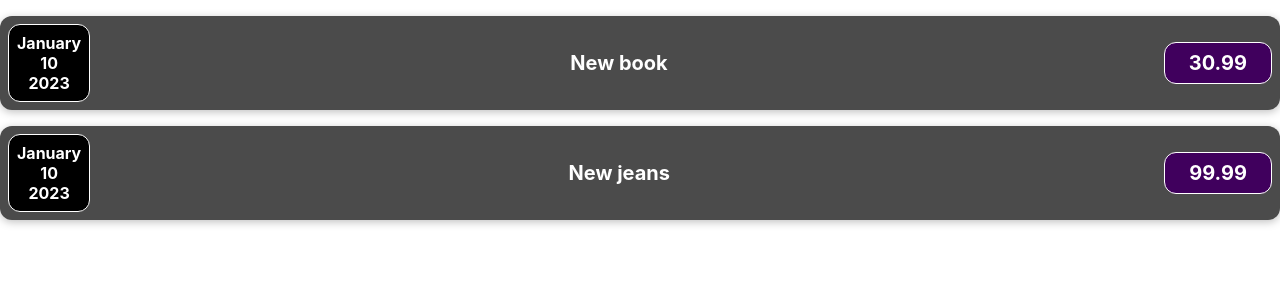
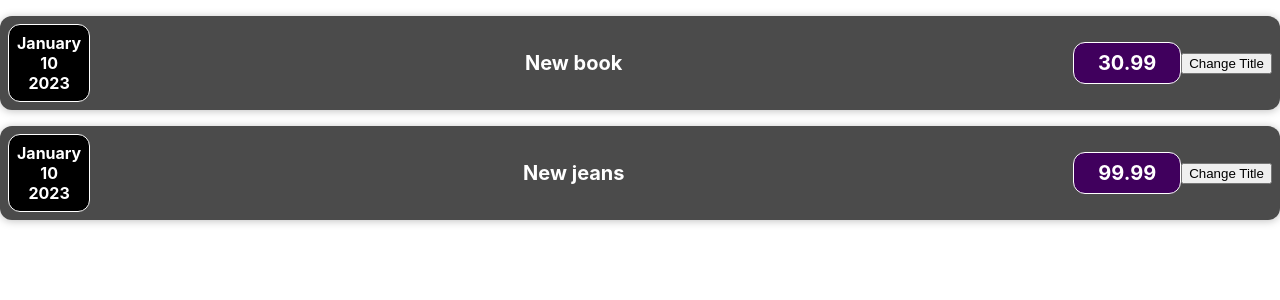
Before and after one commit to KarlMarkusVahe/expenses, a React (Create React App) app: page / in a window 1280 px wide. Shown: the top 300 px of the page. Built offline with nearby package versions, Linux system fonts and the light colour scheme.

Commit message:
Sündmuste töötlus komponentides

```diff
--- a/src/components/ExpenseItem.js
+++ b/src/components/ExpenseItem.js
@@ -1,15 +1,25 @@
 import './ExpenseItem.css'
 import ExpenseDate from "./expenseDate";
+import Card from "./Card";
+import {useState} from "react";
 
-function ExpenseItem(props) {
+const ExpenseItem = (props) => {
+    const [title, setTitle] = useState(props.expenseData.title)
+
+    const clickHandler = () => {
+        setTitle('updated!')
+        console.log(title)
+    }
+
     return (
-        <div className="expense-item">
+        <Card className="expense-item">
             <div className="expense-item__date"><ExpenseDate date={props.expenseData.date}></ExpenseDate></div>
             <div className="expense-item__description">
                 <h2>{props.expenseData.title}</h2>
                 <div className="expense-item__price">{props.expenseData.price}</div>
             </div>
-        </div>
+            <button onClick={clickHandler}>Change Title</button>
+        </Card>
     )
 }
 
```
